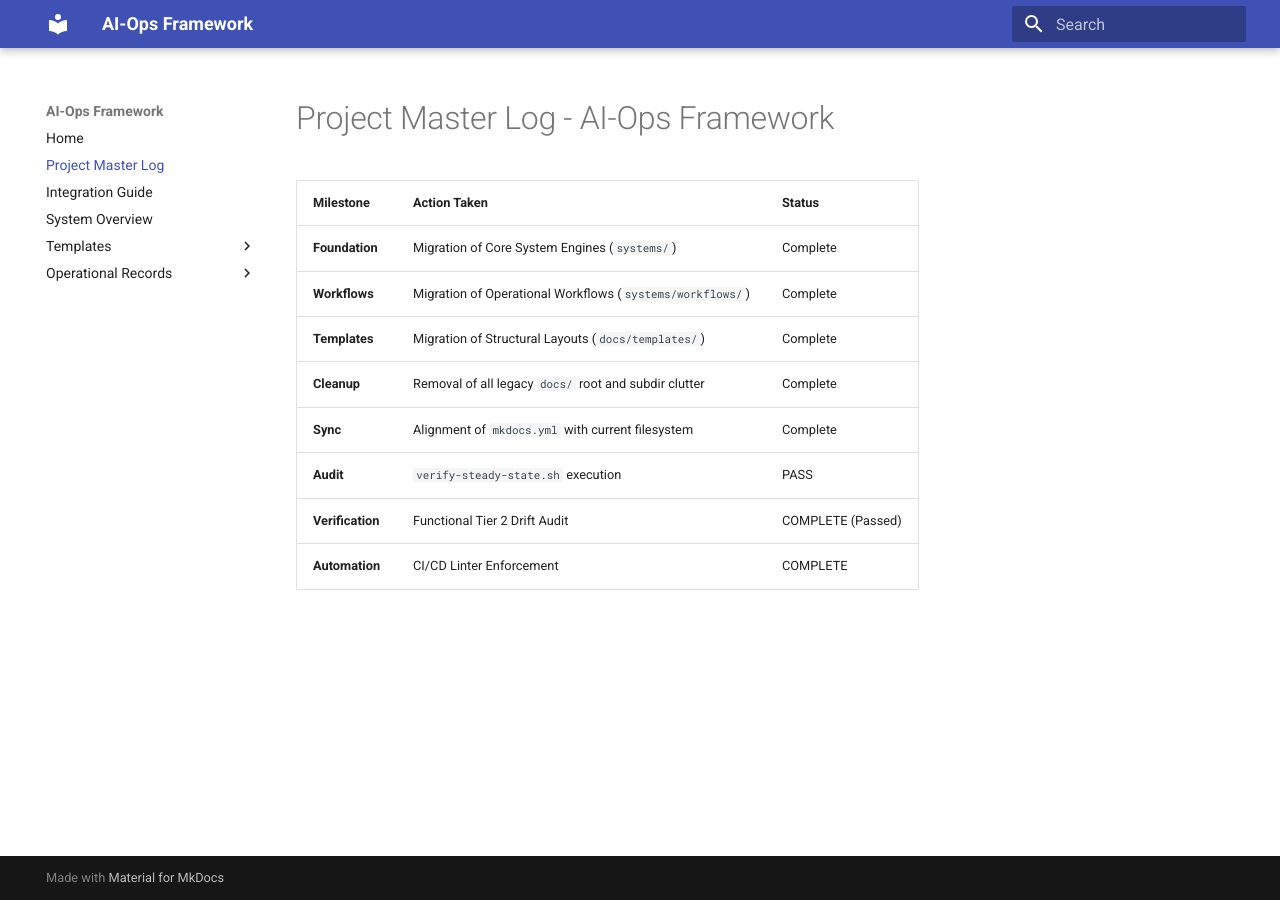
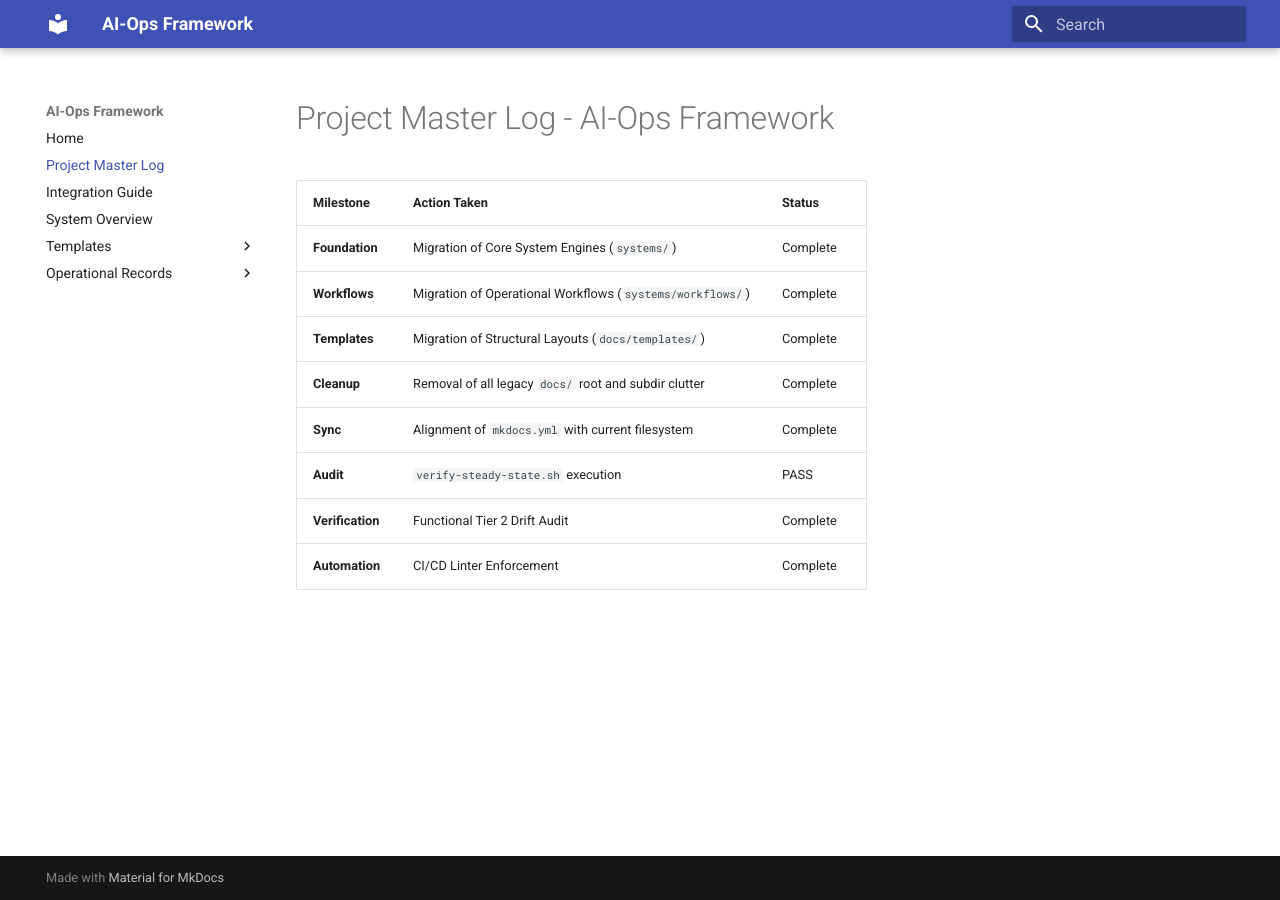
Before and after one commit to proudtobe1/ai-ops-framework, an MkDocs documentation site: the page built from docs/PROJECT_MASTER_LOG.md, in a window 1280 px wide. Built offline with MkDocs 1.6.1 and Material for MkDocs 9.7.7, drawn with Linux system fonts in a browser that asks for light colours.

Commit message:
fix: restore master log after accidental deletion and update status

```diff
--- a/docs/PROJECT_MASTER_LOG.md
+++ b/docs/PROJECT_MASTER_LOG.md
@@ -8,5 +8,5 @@
 | **Cleanup** | Removal of all legacy `docs/` root and subdir clutter | Complete |
 | **Sync** | Alignment of `mkdocs.yml` with current filesystem | Complete |
 | **Audit** | `verify-steady-state.sh` execution | PASS |
-| **Verification** | Functional Tier 2 Drift Audit | COMPLETE (Passed) |
-| **Automation** | CI/CD Linter Enforcement | COMPLETE |
+| **Verification** | Functional Tier 2 Drift Audit | Complete |
+| **Automation** | CI/CD Linter Enforcement | Complete |
```
